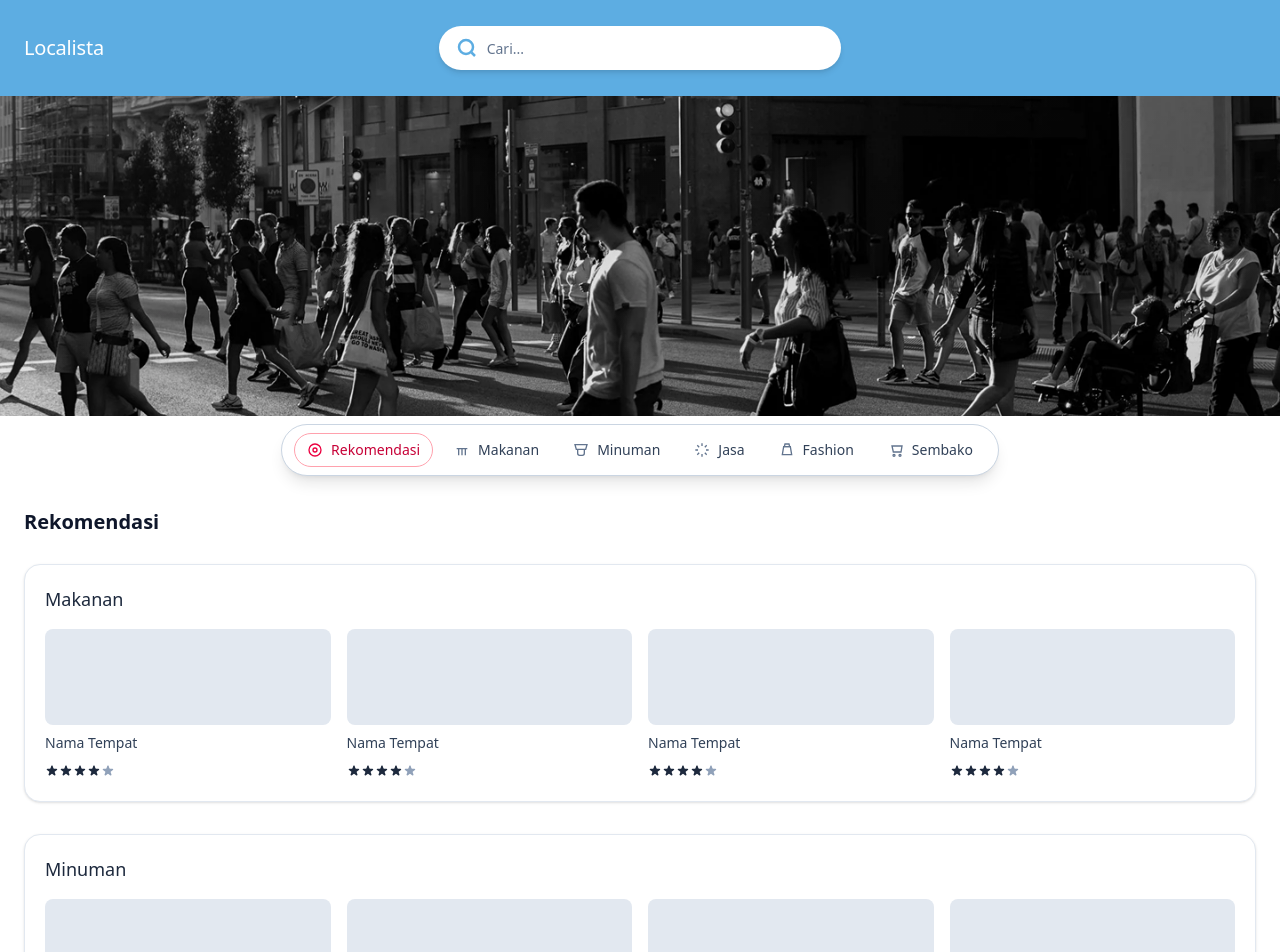
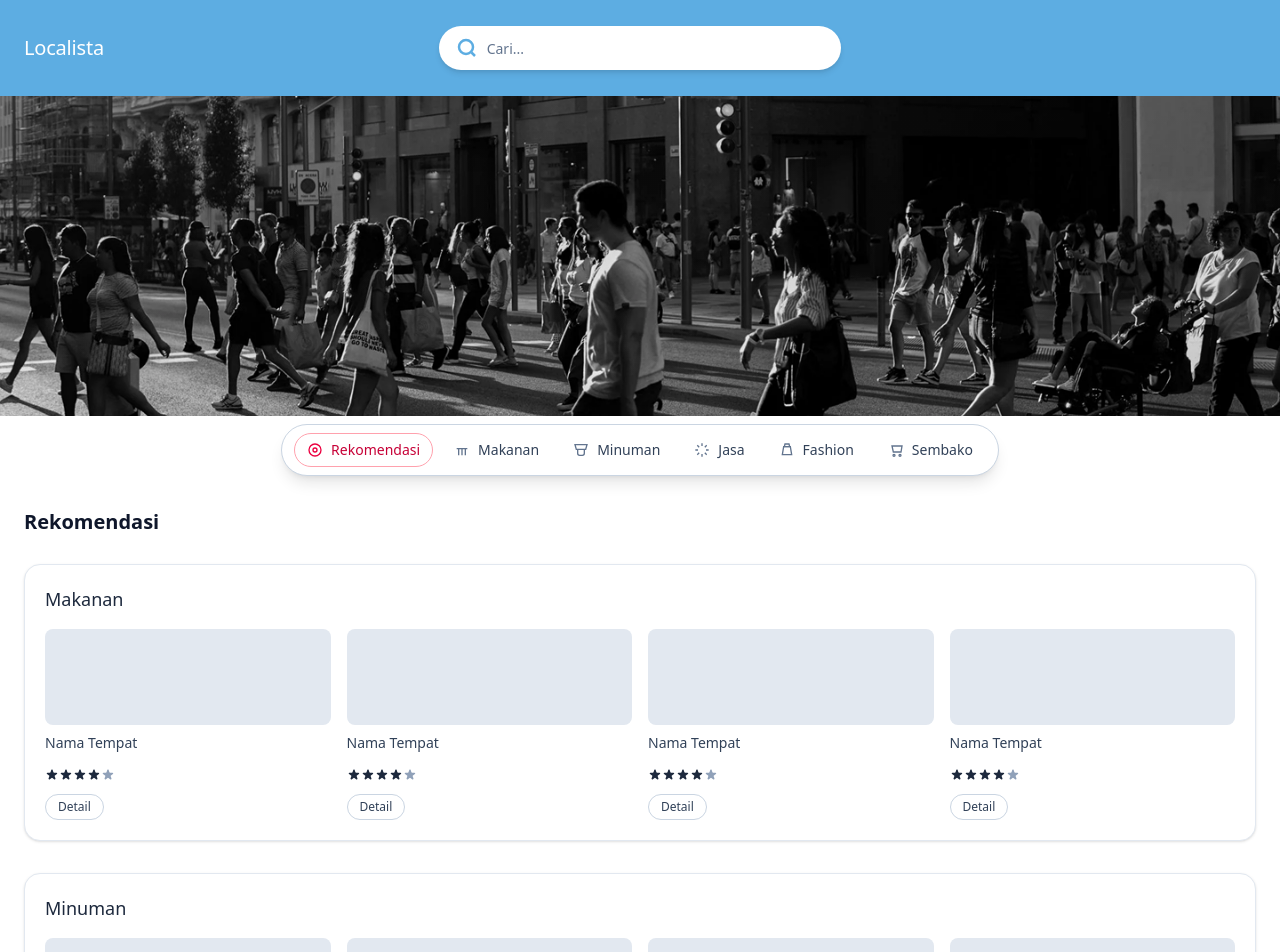
Before and after one commit to Muhammad-Faiz-Firmansyah/localista, a React (Vite) app: page / in a window 1280 px wide. Shown: the top 952 px of the page. Built offline with nearby package versions, Linux system fonts and the light colour scheme.

Commit message:
add button detail -faiz

```diff
--- a/src/Home.jsx
+++ b/src/Home.jsx
@@ -24,13 +24,28 @@ function StarRating({ rating = 4 }) {
   );
 }
 
-function ItemCard() {
+function openDetail(section, id) {
+  window.dispatchEvent(new CustomEvent("app:open-detail", { detail: { section, id } }));
+  console.log("open detail", { section, id });
+}
+
+function ItemCard({ section, id }) {
   return (
     <li className="flex flex-col gap-2">
       <div className="h-24 rounded-lg bg-slate-200" />
-      <div className="space-y-1">
+      <div className="space-y-2">
         <p className="text-sm text-slate-700">Nama Tempat</p>
         <StarRating rating={4} />
+        <div>
+          <button
+            type="button"
+            onClick={() => openDetail(section, id)}
+            className="inline-flex items-center rounded-full border border-slate-300 px-3 py-1 text-xs text-slate-700 hover:bg-slate-50 active:bg-slate-100"
+            aria-label={`Detail untuk item ${id} di ${section}`}
+          >
+            Detail
+          </button>
+        </div>
       </div>
     </li>
   );
@@ -41,10 +56,9 @@ function SectionPanel({ title }) {
     <section className="rounded-2xl border border-slate-200 bg-white p-4 md:p-5 shadow-sm">
       <h3 className="mb-4 text-lg font-medium text-slate-800">{title}</h3>
       <ul className="grid grid-cols-2 gap-4 sm:grid-cols-3 md:grid-cols-4">
-        <ItemCard />
-        <ItemCard />
-        <ItemCard />
-        <ItemCard />
+        {[1,2,3,4].map((id) => (
+          <ItemCard key={id} section={title} id={id} />
+        ))}
       </ul>
     </section>
   );
```
